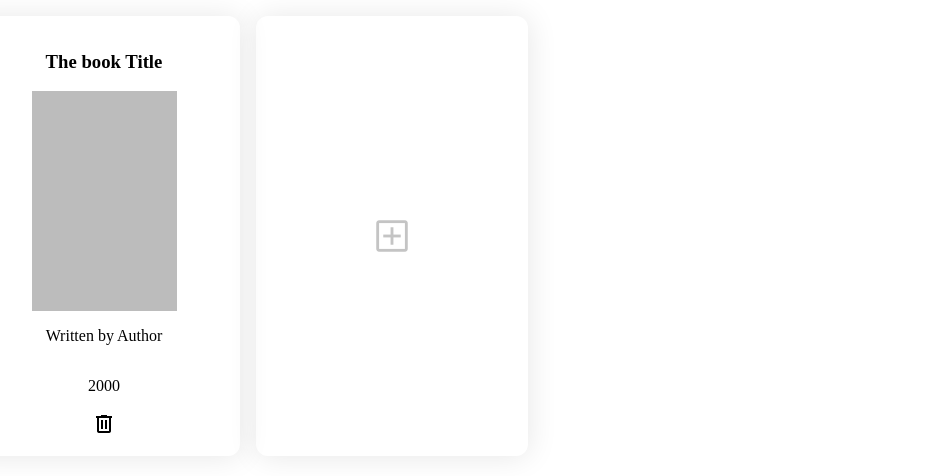
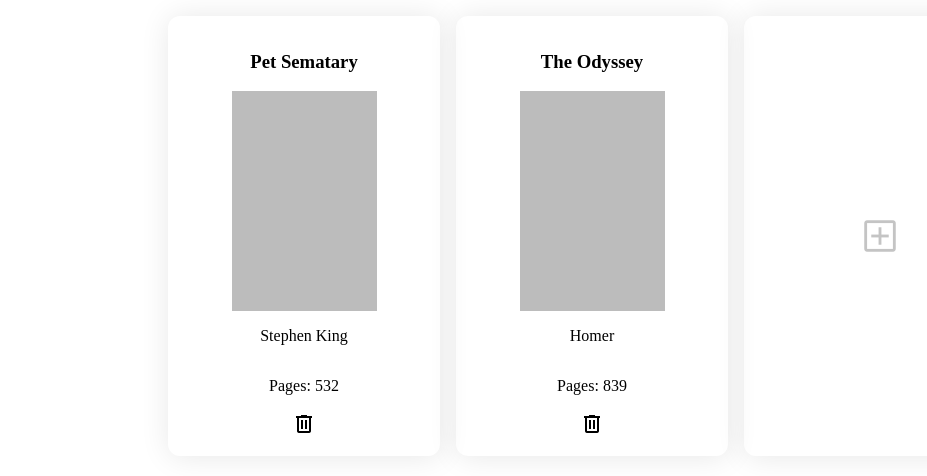
Before and after one commit to Jasonsearolf/TOP-MyLibrary, a plain HTML site: page index.html in a window 1280 px wide. Shown: the whole page, without its empty margins (48-975 px from the left). Drawn offline with nearby package versions, Linux system fonts and the light colour scheme.

Commit message:
code refactored using domBookCreate function

```diff
--- a/books.js
+++ b/books.js
@@ -1,3 +1,6 @@
+
+const booksWrapper	= document.querySelector(".books-wrapper");
+const addButton		= document.querySelector(".add-item");
 
 const myLibrary = [];
 
@@ -17,18 +20,97 @@ Book.prototype.info = function () {
 	return `${this.title} by ${this.author}, ${this.pages}, ${this.read ? "read" : "not read yet"}.`;
 };
 
-function addBookToLibrary (title, author) {
+function addBookToLibrary (title, author, pages) {
 	// take params, create a book then store it in the array
-	let newBook = new Book (title, author)
+	let newBook = new Book (title, author, pages)
 	myLibrary.push(newBook);
 
 };
 
-addBookToLibrary("Pet Sematary", "Stephen King", 1989);
-addBookToLibrary("The Odyssey", "Homer", 700);
+addBookToLibrary("Pet Sematary", "Stephen King", 532);
+addBookToLibrary("The Odyssey", "Homer", 839);
+
+function domBookCreate (title, author, pages){
+
+	const bookItem			=	document.createElement("div");
+	bookItem.className 		=	"book-item";
+	booksWrapper.appendChild(bookItem);
+	const bookTitle			=	document.createElement("h3");
+	bookTitle.className		=	"book-title";
+	bookTitle.textContent 	=	`${title}`;
+	bookItem.appendChild(bookTitle);
+	const bookCover			=	document.createElement("div");
+	bookCover.className		=	"book-cover";
+	bookItem.appendChild(bookCover);
+	const bookAuthor		=	document.createElement("p");
+	bookAuthor.className	=	"book-author";
+	bookAuthor.textContent 	=	`${author}`;
+	bookItem.appendChild(bookAuthor);
+	const bookPages			=	document.createElement("p");
+	bookPages.className		=	"book-author";
+	bookPages.textContent 	=	`Pages: ${pages}`;
+	bookItem.appendChild(bookPages);
+	const removeItem		=	document.createElement("div");
+	removeItem.className	=	"remove-item";
+	const removeIcon		=	document.createElement("div");
+	removeIcon.className	=	"material-symbols-outlined";
+	removeIcon.textContent	=	"delete";
+	removeItem.appendChild(removeIcon);
+	bookItem.appendChild(removeItem);
+}
 
 function displayBooks (array) {
-	for (let i = 0; i < array.length; i++) {
+	array.forEach(element => {
+		domBookCreate(element.title, element.author, element.pages)
+	});
+	/* for (let i = 0; i < array.length; i++) {
 		console.table(array[i]);
+
+		const bookItem			=	document.createElement("div");
+		bookItem.className 		=	"book-item";
+		booksWrapper.appendChild(bookItem);
+		const bookTitle			=	document.createElement("h3");
+		bookTitle.className		=	"book-title";
+		bookTitle.textContent 	=	`${array[i].title}`;
+		bookItem.appendChild(bookTitle);
+		const bookCover			=	document.createElement("div");
+		bookCover.className		=	"book-cover";
+		bookItem.appendChild(bookCover);
+		const bookAuthor		=	document.createElement("p");
+		bookAuthor.className	=	"book-author";
+		bookAuthor.textContent 	=	`${array[i].author}`;
+		bookItem.appendChild(bookAuthor);
+		const bookPages			=	document.createElement("p");
+		bookPages.className		=	"book-author";
+		bookPages.textContent 	=	`Pages: ${array[i].pages}`;
+		bookItem.appendChild(bookPages);
+		const removeItem		=	document.createElement("div");
+		removeItem.className	=	"remove-item";
+		const removeIcon		=	document.createElement("div");
+		removeIcon.className	=	"material-symbols-outlined";
+		removeIcon.textContent	=	"delete";
+		removeItem.appendChild(removeIcon);
+		bookItem.appendChild(removeItem);
+
 	}
+	*/
 }
+
+
+
+function addNewBook () {
+	let title = prompt("Write book title");
+	let author = prompt("Who's the author?");
+	let pages = prompt("How many pages?");
+
+	addBookToLibrary(title, author, pages);
+	domBookCreate (title, author, pages);
+}
+
+document.addEventListener("DOMContentLoaded", () => {
+	displayBooks(myLibrary);
+})
+
+addButton.addEventListener("click", (array) => {
+	addNewBook();
+});
--- a/index.html
+++ b/index.html
@@ -13,19 +13,17 @@
 	<div class="section">
 		<div class="container">
 			<div class="books-wrapper">
-				<div class="book-item">
+				<!-- <div class="book-item">
 					<h3 class="book-title">The book Title</h3>
 					<div class="book-cover"></div>
 					<p class="book-author">Written by Author</p>
-					<p class="book-published">2000</p>
+					<p>Pages: <span class="book-pages">900</span></p>
 					<div class="remove-item">
 						<span class="material-symbols-outlined">delete</span>
 					</div>
-				</div>
-				<div class="book-item">
-					<div class="add-item material-symbols-outlined">
-						add_box
-					</div>
+				</div> -->
+				<div class="book-item add-item">
+					<div class="material-symbols-outlined">add_box</div>
 				</div>
 			</div>
 		</div>
--- a/styles.css
+++ b/styles.css
@@ -1,5 +1,14 @@
+.section {
+	margin: 0 auto;
+}
+.container{
+	display: flex;
+	flex-direction: column;
+	margin: 0 auto;
+}
 .books-wrapper{
 	display: flex;
+	margin: 0 auto;
 	flex-wrap: wrap;
 	padding: 1rem;
 	gap: 1rem;
@@ -9,7 +18,7 @@
 	flex-direction: column;
 	justify-content: center;
 	align-items: center;
-	width: fit-content;
+	max-width: fit-content;
 	min-width: 240px;
 	padding: 1rem;
 	border-radius: 12px;
@@ -27,11 +36,16 @@
 	color: red;
 }
 
-.add-item.material-symbols-outlined{
+.add-item{
+	order: 9999999;
+}
+
+.add-item>.material-symbols-outlined{
 	color: rgb(196, 196, 196);
 	font-size: 42px;
 }
-.add-item.material-symbols-outlined:hover{
+
+.add-item>.material-symbols-outlined:hover{
 	cursor: pointer;
 	color: rgb(29, 29, 29);
 }
```
Also changed, not shown: 1 other file.
